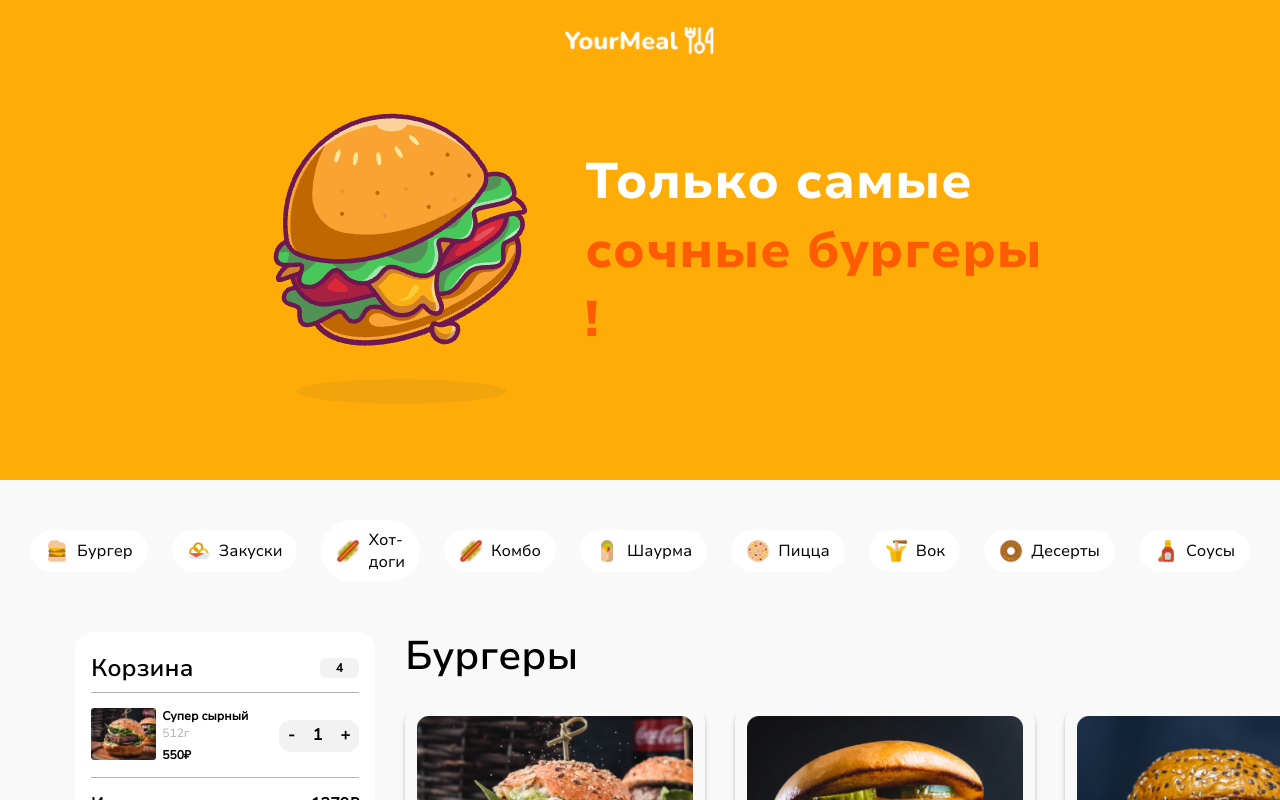
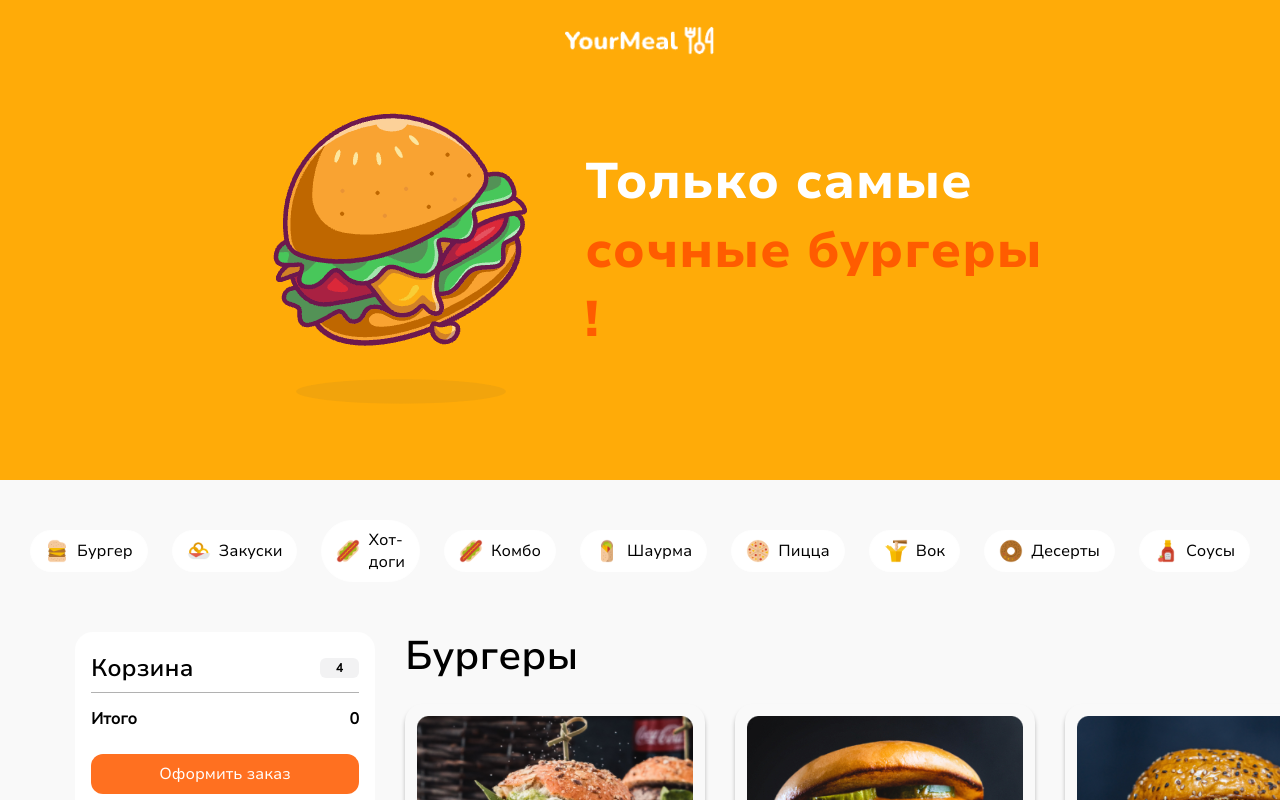
Before and after one commit to piratlena/burger-world, a Nuxt app: page / in a window 1280 px wide. Shown: the top 800 px of the page. Built offline with nearby package versions, Linux system fonts and the light colour scheme.

Commit message:
fix logic cart component

```diff
--- a/assets/scss/components/cart.scss
+++ b/assets/scss/components/cart.scss
@@ -32,10 +32,6 @@
     width: 100%;
     display: block;
 
-        &-img {
-            height: 52px;
-        }
-
     &-inner {
       padding: 15px 0 14px 0;
       width: 100%;
@@ -47,6 +43,10 @@
     &-left {
       display: flex;
       gap: 6px;
+
+      img {
+        height: 52px;
+      }
     }
 
     &-info {
@@ -87,6 +87,7 @@
       background: $color-grey-light-2;
       @include regular-text;
       font-weight: 600;
+      cursor: pointer;
     }
   }
 
--- a/components/Cart.vue
+++ b/components/Cart.vue
@@ -5,22 +5,35 @@
       <div class="cart__top-amount"><span>4</span></div>
     </div>
     <div class="divider"/>
-    <div class="cart__item">
+    <div class="cart__item"
+         v-for="item in cartList"
+         :key="item.id"
+    >
       <div class="cart__item-inner">
         <div class="cart__item-left">
-           <NuxtImg src="/burger-1.png" class="cart__item-img"/>
+          <img :src="item.img"/>
           <div class="cart__item-info">
             <div class="cart__item-top">
-               <span class="cart__item-title">Супер сырный</span>
-               <span class="cart__item-weight">512г</span>
+              <span class="cart__item-title">{{ item.title }}</span>
+              <span class="cart__item-weight">{{ item.weight }}</span>
             </div>
-             <span class="cart__item-price">550₽</span>
+            <span class="cart__item-price">{{ item.price }}</span>
           </div>
         </div>
         <div class="cart__item-btn">
-           <span class="cart__item-dec">-</span>
-           <span class="cart__item-amount">1</span>
-           <span class="cart__item-inc">+</span>
+          <span
+              class="cart__item-dec"
+              @click.prevent="decreaseAmount(item.id)"
+          >
+            -
+          </span>
+          <span class="cart__item-amount">{{amount}}</span>
+          <span
+              class="cart__item-inc"
+              @click.prevent="increaseAmount(item.id)"
+          >
+            +
+          </span>
         </div>
       </div>
       <div class="divider"/>
@@ -28,9 +41,12 @@
     <div class="cart__bottom">
       <div class="cart__bottom-price">
         <span>Итого</span>
-        <span class="total">1279₽</span>
+        <span class="total">{{ total}}</span>
       </div>
-      <MainButton class="cart__btn" :classes="['main-button__orange']">Оформить заказ</MainButton>
+      <MainButton class="cart__btn" :classes="['main-button__orange']"
+      >
+        Оформить заказ
+      </MainButton>
       <div class="cart__bottom-delivery">
         <NuxtImg src="/icons/delivery.svg"/>
         <span>Бесплатная доставка</span>
@@ -43,10 +59,45 @@
 <script>
 export default {
   name: 'Cart',
+  data() {
+    return {
+      amount: 0,
+      total: 0
+    }
+  },
   props: {
-    order: {
-      type: Object,
+    cartList: {
+      type: Array,
       require: true
+    },
+  },
+  methods: {
+    decreaseAmount(id) {
+      this.cartList.forEach(item => {
+        if (item.id === id) {
+          if(this.amount >= 1) {
+            this.amount -= 1
+            this.countTotalPrice(item.price, this.amount)
+            return item.amount = this.amount
+          } else {
+            this.amount = 0
+            this.countTotalPrice(item.price, this.amount)
+            item.amount = this.amount
+          }
+        }
+      })
+    },
+    increaseAmount(id) {
+      this.cartList.forEach(item => {
+        if(item.id === id) {
+          this.amount += 1
+          this.countTotalPrice(item.price, this.amount)
+          return item.amount = this.amount
+        }
+      })
+    },
+    countTotalPrice(price, amount) {
+      this.total = price * amount
     }
   }
 }
--- a/components/Menu.vue
+++ b/components/Menu.vue
@@ -10,25 +10,30 @@
         <span>{{ category.name }}</span>
       </CategoryTab>
     </div>
-
     <div class="menu__content">
       <div class="menu__left">
-               <Cart/>
+        <Cart :cart-list="cartList"/>
       </div>
       <div class="menu__right">
         <h2>Бургеры</h2>
-                <ProductList :products="products"/>
+        <ProductList
+            :products="products"
+            @set-cart-product="setCartList"
+        />
       </div>
-
     </div>
   </div>
 </template>
 
 <script>
+import {products} from "../data.js";
+
 export default {
   name: 'Menu',
   data() {
     return {
+      products: products,
+      cartList: [],
       categories: [
         {id: '1', image: '/icons/burger.svg', name: 'Бургер'},
         {id: '2', image: '/icons/snack.svg', name: 'Закуски'},
@@ -40,57 +45,16 @@ data() {
         {id: '8', image: '/icons/doughnut.svg', name: 'Десерты'},
         {id: '9', image: '/icons/souces.svg', name: 'Соусы'},
       ],
-
-        products: [
-        {
-            type: 'burger',
-            id: '0', img: '/burger-1.png',
-            alt: 'Бургер Мясная Бомба',
-            title: 'Мясная бомба',
-            price: '689',
-            amount: '520'
+    }
   },
-        {
-            type: 'burger',
-            id: '1', img: '/burger-2.png',
-            alt: 'Бургер Супер сырный',
-            title: 'Супер сырный',
-            price: '550',
-            amount: '512'
-        },
-        {
-            type: 'burger',
-            id: '2', img: '/burger-3.png',
-            alt: 'Бургер Сытный',
-            title: 'Сытный',
-            price: '639',
-            amount: '580'
-        },
-        {
-            type: 'burger',
-            id: '3', img: '/burger-4.png',
-            alt: 'Бургер Тяжелый удар',
-            title: 'Тяжелый удар',
-            price: '480',
-            amount: '470'
-        },
-        {
-            type: 'burger',
-            id: '4', img: '/burger-5.png',
-            alt: 'Бургер Вечная классика',
-            title: 'Вечная классика',
-            price: '450',
-            amount: '450'
-        },
-        {
-            type: 'burger',
-            id: '4', img: '/burger-6.png',
-            alt: 'Бургер Итальянский',
-            title: 'Итальянский',
-            price: '560',
-            amount: '510'
-        },
-]
+  methods: {
+    setCartList(item) {
+      products.forEach(product => {
+        if (product.id === item) {
+          product.amount = 0
+          return this.cartList.push(product)
+        }
+      })
     }
   }
 }
--- a/components/ProductCard.vue
+++ b/components/ProductCard.vue
@@ -10,23 +10,41 @@
       </div>
     </div>
     <div class="card__bottom">
-            <span class="card__text">{{ product.amount }}г</span>
-            <MainButton :classes="['main-button__light']">Добавить</MainButton>
+      <span class="card__text">{{ product.weight }}г</span>
+      <MainButton
+          :classes="['main-button__light']"
+          @click="setCartProduct(product.id)"
+      >
+        Добавить
+      </MainButton>
     </div>
-
-
   </div>
 </template>
 
 <script>
 
+import {products} from "../data.js";
+
 export default {
   name: 'ProductCard',
+  emits: ['setCartProduct'],
   props: {
     product: {
       type: Object,
       required: true
     }
+  },
+  data() {
+    return {
+      cartProduct: null,
+      products: products
+    }
+  },
+  methods: {
+    setCartProduct(product) {
+      this.cartProduct = product
+      this.$emit('setCartProduct', this.cartProduct)
+    },
   }
 }
 </script>
--- a/components/ProductList.vue
+++ b/components/ProductList.vue
@@ -3,6 +3,7 @@
     <ProductCard
         v-for="product in products"
         :product="product"
+        @set-cart-product="$emit('setCartProduct', product.id)"
     />
   </div>
 </template>
@@ -15,8 +16,14 @@ props: {
     products: {
       type: Array,
       required: true
+    },
+  },
+  data() {
+    return {
+      cartProductList: [],
+      cartItem: null,
     }
-}
+  },
 }
 
 </script>
--- /dev/null
+++ b/data.js
@@ -0,0 +1,56 @@
+export  const products = [
+    {
+        type: 'burger',
+        id: '0',
+        img: "/burger-1.png",
+        alt: 'Бургер Мясная Бомба',
+        title: 'Мясная бомба',
+        price: '689',
+        weight: '520'
+    },
+    {
+        type: 'burger',
+        id: '1',
+        img: '/burger-2.png',
+        alt: 'Бургер Супер сырный',
+        title: 'Супер сырный',
+        price: '550',
+        weight: '512'
+    },
+    {
+        type: 'burger',
+        id: '2',
+        img: '/burger-3.png',
+        alt: 'Бургер Сытный',
+        title: 'Сытный',
+        price: '639',
+        weight: '580'
+    },
+    {
+        type: 'burger',
+        id: '3',
+        img: '/burger-4.png',
+        alt: 'Бургер Тяжелый удар',
+        title: 'Тяжелый удар',
+        price: '480',
+        weight: '470'
+    },
+    {
+        type: 'burger',
+        id: '4',
+        img: '/burger-5.png',
+        alt: 'Бургер Вечная классика',
+        title: 'Вечная классика',
+        price: '450',
+        weight: '450'
+    },
+    {
+        type: 'burger',
+        id: '4',
+        img: '/burger-6.png',
+        alt: 'Бургер Итальянский',
+        title: 'Итальянский',
+        price: '560',
+        weight: '510'
+    },
+]
```
Lines whose indentation alone changed are shown as unchanged.
